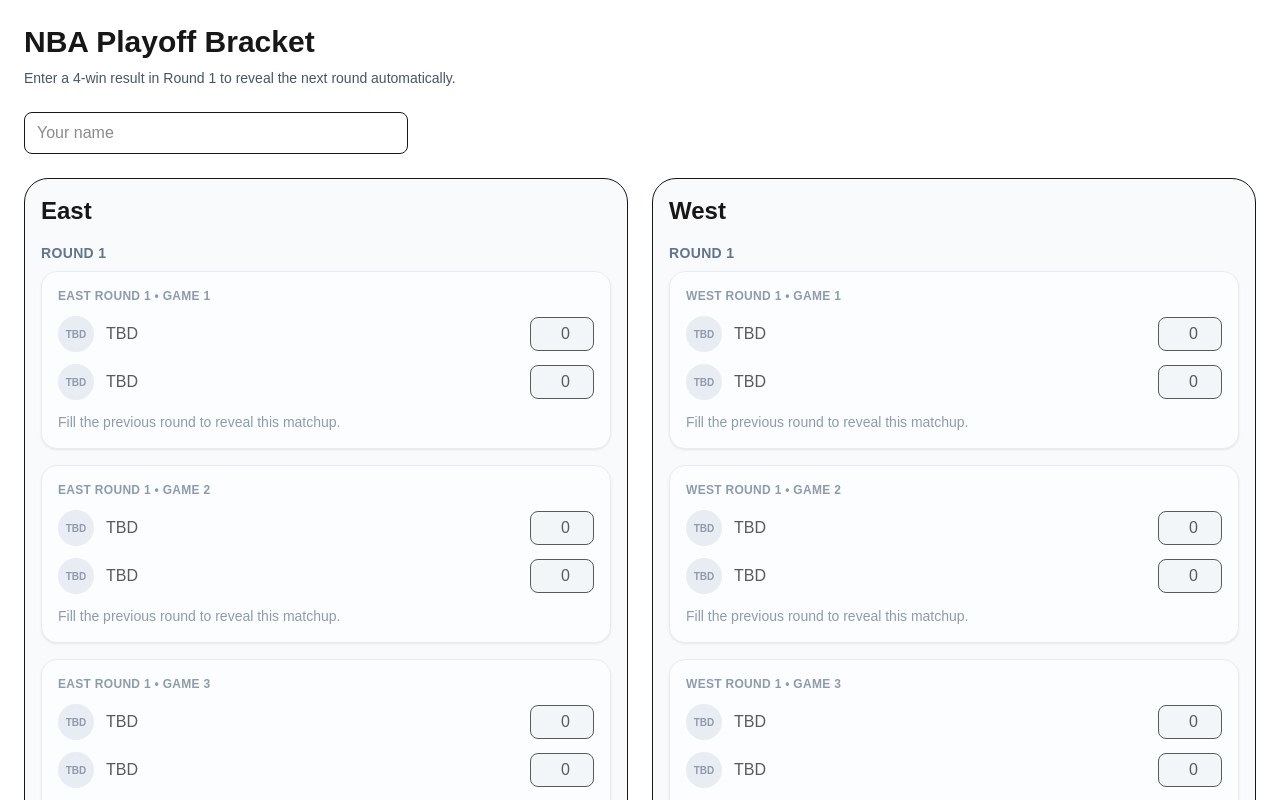
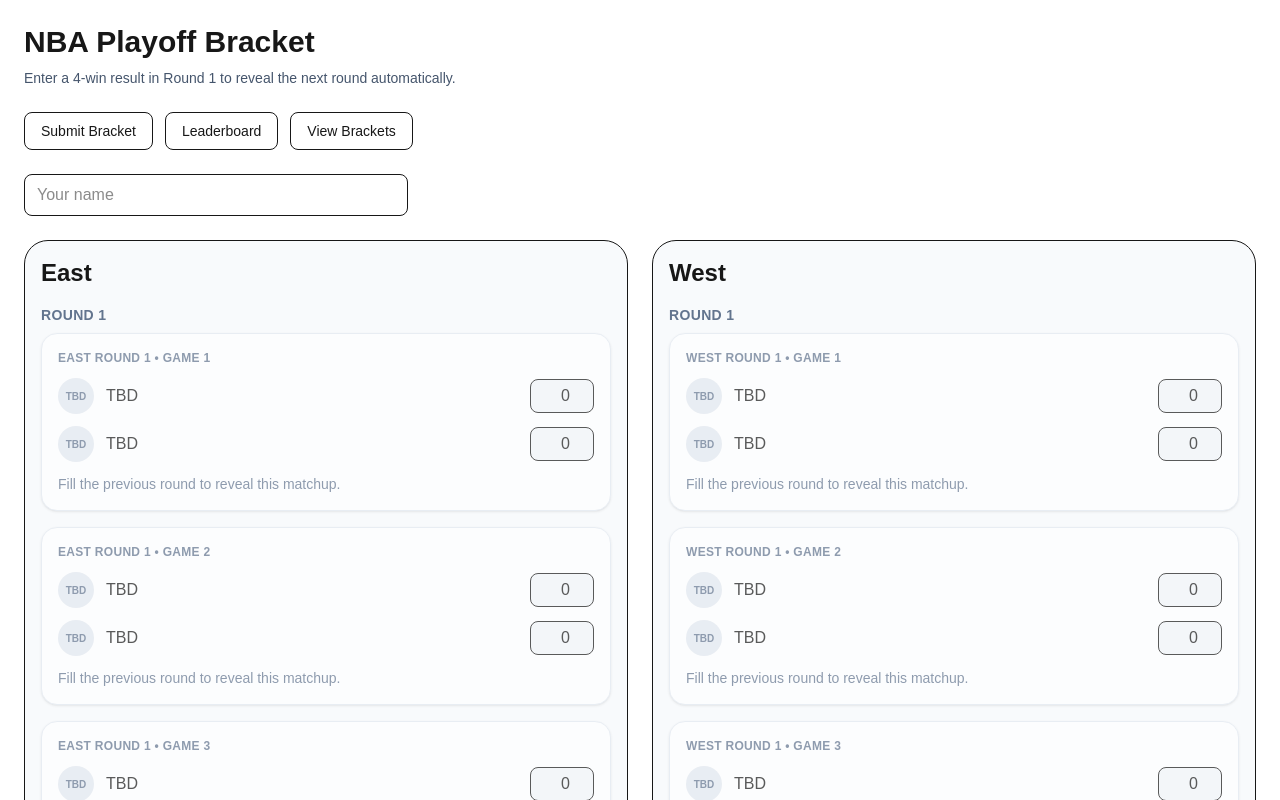
Before and after one commit to bio100tk/nba-playoff-pool, a Next.js app: page / in a window 1280 px wide. Shown: the top 800 px of the page. Built offline with nearby package versions, Linux system fonts and the light colour scheme; no server answers; the database is empty.

Commit message:
add shared navigation to all pages

```diff
--- a/app/BracketClient.tsx
+++ b/app/BracketClient.tsx
@@ -2,6 +2,7 @@
 
 import { useState } from "react";
 import { supabase } from "@/lib/supabase";
+import SiteNav from "./components/SiteNav";
 
 type Team = {
   id: number;
@@ -467,7 +468,7 @@ function handleChange(seriesKey: string, wins1: number, wins2: number) {
         <p className="mb-6 text-sm text-slate-600">
           Enter a 4-win result in Round 1 to reveal the next round automatically.
         </p>
-
+        <SiteNav />
         <input
           placeholder="Your name"
           value={competitorName}
--- a/app/brackets/page.tsx
+++ b/app/brackets/page.tsx
@@ -1,6 +1,7 @@
 import Link from "next/link";
 import { supabase } from "@/lib/supabase";
 import { unstable_noStore as noStore } from "next/cache";
+import SiteNav from "../components/SiteNav";
 
 type PredictionRow = {
   competitor_name: string;
@@ -111,21 +112,14 @@ export default async function BracketsPage({
   return (
     <main className="min-h-screen bg-white p-6">
       <div className="mx-auto max-w-5xl">
-        <div className="mb-6 flex items-center justify-between gap-4">
-          <div>
-            <h1 className="text-3xl font-bold">View Brackets</h1>
-            <p className="mt-1 text-sm text-slate-600">
-              Select a competitor to view their saved bracket.
-            </p>
-          </div>
+        <div className="mb-6">
+        <h1 className="text-3xl font-bold">View Brackets</h1>
+        <p className="mt-1 text-sm text-slate-600">
+           Select a competitor to view their saved bracket.
+        </p>
+      </div>
 
-          <Link
-            href="/"
-            className="rounded-lg border px-4 py-2 text-sm font-medium hover:bg-slate-50"
-          >
-            Back to bracket
-          </Link>
-        </div>
+<SiteNav />
 
         <form method="GET" className="mb-8 flex flex-wrap items-end gap-3">
           <div>
--- /dev/null
+++ b/app/components/SiteNav.tsx
@@ -0,0 +1,28 @@
+import Link from "next/link";
+
+export default function SiteNav() {
+  return (
+    <div className="mb-6 flex flex-wrap gap-3">
+      <Link
+        href="/"
+        className="rounded-lg border px-4 py-2 text-sm font-medium hover:bg-slate-50"
+      >
+        Submit Bracket
+      </Link>
+
+      <Link
+        href="/leaderboard"
+        className="rounded-lg border px-4 py-2 text-sm font-medium hover:bg-slate-50"
+      >
+        Leaderboard
+      </Link>
+
+      <Link
+        href="/brackets"
+        className="rounded-lg border px-4 py-2 text-sm font-medium hover:bg-slate-50"
+      >
+        View Brackets
+      </Link>
+    </div>
+  );
+}
--- a/app/leaderboard/page.tsx
+++ b/app/leaderboard/page.tsx
@@ -1,6 +1,7 @@
 import Link from "next/link";
 import { unstable_noStore as noStore } from "next/cache";
 import { supabase } from "@/lib/supabase";
+import SiteNav from "../components/SiteNav";
 
 type LeaderboardRow = {
   competitor_name: string;
@@ -36,21 +37,14 @@ export default async function LeaderboardPage() {
   return (
     <main className="min-h-screen bg-white p-6">
       <div className="mx-auto max-w-4xl">
-        <div className="mb-6 flex items-center justify-between gap-4">
-          <div>
-            <h1 className="text-3xl font-bold">Leaderboard</h1>
-            <p className="mt-1 text-sm text-slate-600">
-              Lower score is better. The score is based on squared error.
-            </p>
-          </div>
+        <div className="mb-6">
+         <h1 className="text-3xl font-bold">Leaderboard</h1>
+         <p className="mt-1 text-sm text-slate-600">
+            Lower score is better. The score is based on squared error.
+         </p>
+         </div>
 
-          <Link
-            href="/"
-            className="rounded-lg border px-4 py-2 text-sm font-medium hover:bg-slate-50"
-          >
-            Back to bracket
-          </Link>
-        </div>
+         <SiteNav />
 
         <div className="overflow-hidden rounded-3xl border">
           <table className="w-full border-collapse">
```
